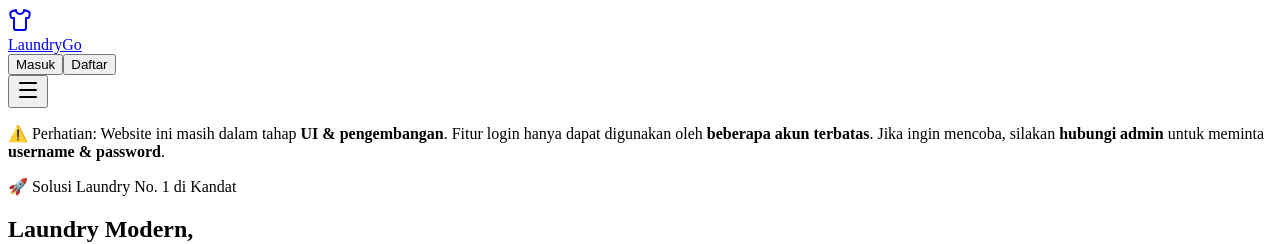
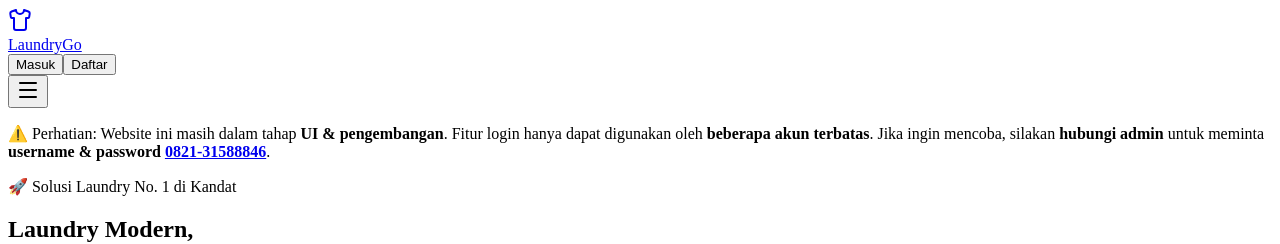
Before and after one commit to MohammadKevin/LaundryGo, a Next.js app: page / in a window 1280 px wide. Shown: the top 244 px of the page. Built offline with nearby package versions, Linux system fonts and the light colour scheme.

Commit message:
piwjal 1234

```diff
--- a/app/(public)/page.tsx
+++ b/app/(public)/page.tsx
@@ -14,7 +14,7 @@ export default function LandingPage() {
             ⚠️ <span className="font-semibold">Perhatian:</span> Website ini masih
             dalam tahap <b>UI & pengembangan</b>. Fitur login hanya dapat digunakan
             oleh <b>beberapa akun terbatas</b>. Jika ingin mencoba, silakan
-            <b> hubungi admin</b> untuk meminta <b>username & password</b>.
+            <b> hubungi admin</b> untuk meminta <b>username & password <a href="https://wa.me/6282131588846?text=Halo%20saya%20ingin%20bertanya%20tentang%20LaundryGo">0821-31588846</a></b>.
           </p>
         </div>
       </div>
```
